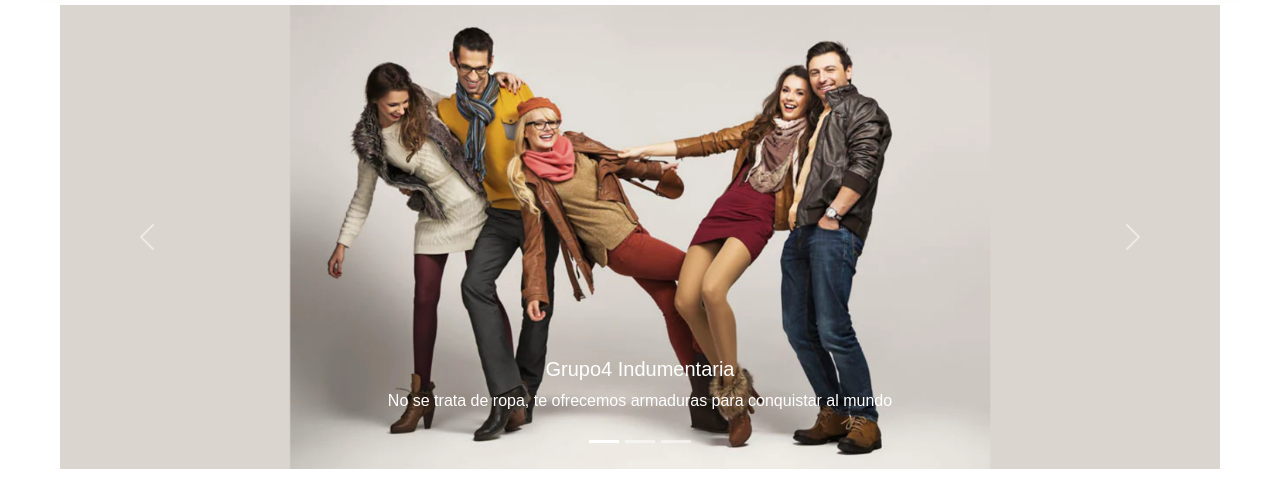
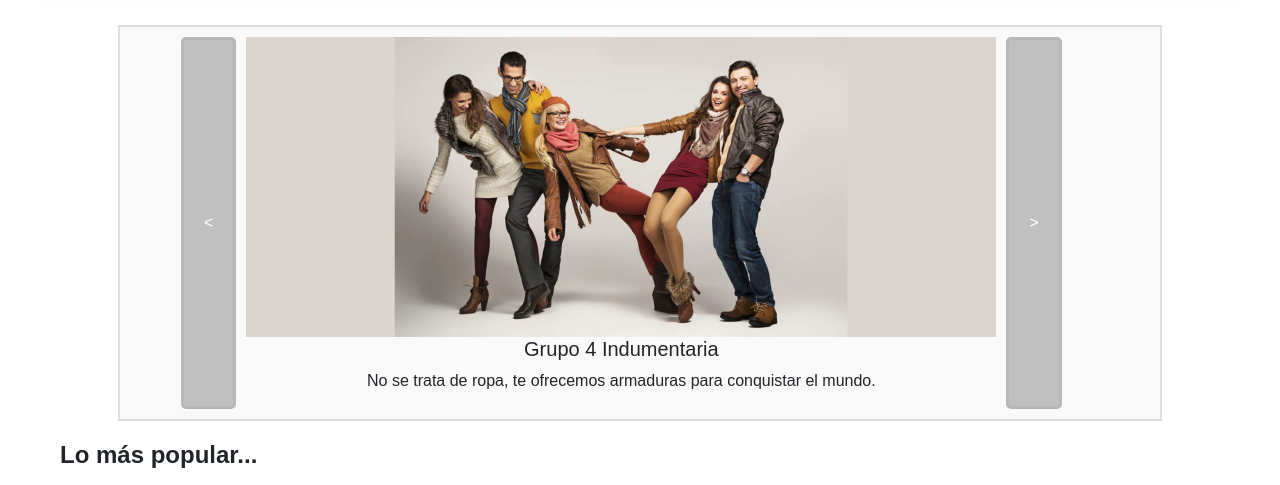
Before and after one commit to Grupo4-nodeJS-2024/Grupo4-NodeJs, a plain HTML site: page index.html in a window 1280 px wide. Shown: the part 209-694 px from the top of the page. Drawn offline with nearby package versions, Linux system fonts and the light colour scheme.

Commit message:
index.html
Actualizando banner

```diff
--- a/index.html
+++ b/index.html
@@ -32,52 +32,38 @@
               <a href="#" class="navbar-link" data-page="kids">Juvenil</a>
               <a href="#" class="navbar-link" data-page="sustainable">Sustentable</a>
               <a  href="#section1" onclick="scrollToSection(event, 'section1')">Contacto</a>
-              <a href="contacto.html" class="navbar-link" data-page="faq">Preguntas Frecuentes</a>
+              <a href="#" class="navbar-link" data-page="faq">Preguntas Frecuentes</a>
          </div>
         </div></nav>
         <div>
     </header>
-        <!-----CAROUSEL BOOTSTRAP------->
+        <!-----BANNER BÁSICO------->
         <div class="container">
-        <div id="carouselExampleCaptions" class="carousel slide">
-            <div class="carousel-indicators">
-              <button type="button" data-bs-target="#carouselExampleCaptions" data-bs-slide-to="0" class="active" aria-current="true" aria-label="Slide 1"></button>
-              <button type="button" data-bs-target="#carouselExampleCaptions" data-bs-slide-to="1" aria-label="Slide 2"></button>
-              <button type="button" data-bs-target="#carouselExampleCaptions" data-bs-slide-to="2" aria-label="Slide 3"></button>
+          <div class="banner">
+
+              <div class="banner-container">
+                <button class="prev"><</button>
+                <div class="bannerimg active">
+                  <img src="imgs/banner1.jpg" alt="B1" class="img">
+                    <h5>Grupo 4 Indumentaria</h5>
+                    <p>No se trata de ropa, te ofrecemos armaduras para conquistar el mundo.</p>
                   </div>
-            <div class="carousel-inner">
-              <div class="carousel-item active">
-                <img src="imgs/banner1.jpg" class="d-block w-100" alt="...">
-                <div class="carousel-caption d-none d-md-block">
-                  <h5>Grupo4 Indumentaria</h5>
-                  <p>No se trata de ropa, te ofrecemos armaduras para conquistar al mundo</p>
+
+                  <div class="bannerimg">
+                  <img src="imgs/banner2.jpg" alt="B2" class="img">
+                    <h5>Grupo 4 Indumentaria</h5>
+                    <p>Viví en la moda con estilo propio...</p>
                   </div>
-              </div>
-              <div class="carousel-item">
-                <img src="imgs/banner2.jpg" class="d-block w-100" alt="...">
-                <div class="carousel-caption d-none d-md-block">
-                  <h5>Grupo4</h5>
-                  <p>Vive la moda, vive tu estilo...</p>
-                </div>
-              </div>
-              <div class="carousel-item">
-                <img src="imgs/banner3.jpg" class="d-block w-100" alt="...">
-                <div class="carousel-caption d-none d-md-block">
+                 <div class="bannerimg">
+                  <img src="imgs/banner3.jpg" alt="B3" class="img">
                     <h5>Lo que es tendencia</h5>
                     <p>Outfit para cada buen gusto...</p>
                   </div>
+
+               <button class="next">></button>
+              </div></div></div>
       </div>
-            </div>
-            <button class="carousel-control-prev" type="button" data-bs-target="#carouselExampleCaptions" data-bs-slide="prev">
-              <span class="carousel-control-prev-icon" aria-hidden="true"></span>
-              <span class="visually-hidden">Previous</span>
-            </button>
-            <button class="carousel-control-next" type="button" data-bs-target="#carouselExampleCaptions" data-bs-slide="next">
-              <span class="carousel-control-next-icon" aria-hidden="true"></span>
-              <span class="visually-hidden">Next</span>
-            </button>
-          </div>
-    </div>
+
 
     <!--PRODUCTOS--->
     <main class="container">
```
Lines whose indentation alone changed are shown as unchanged.
